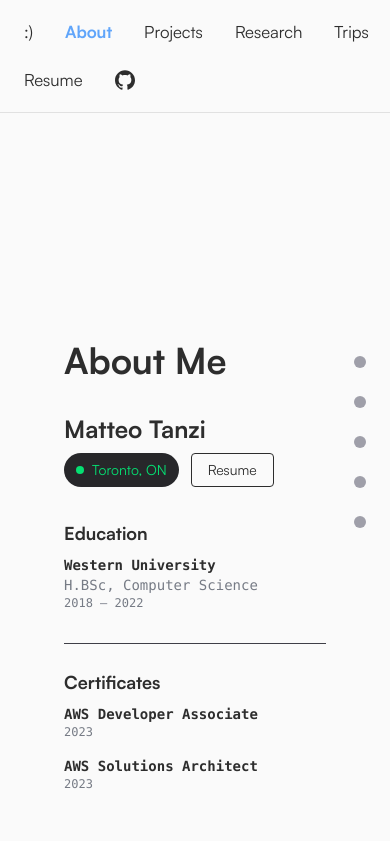
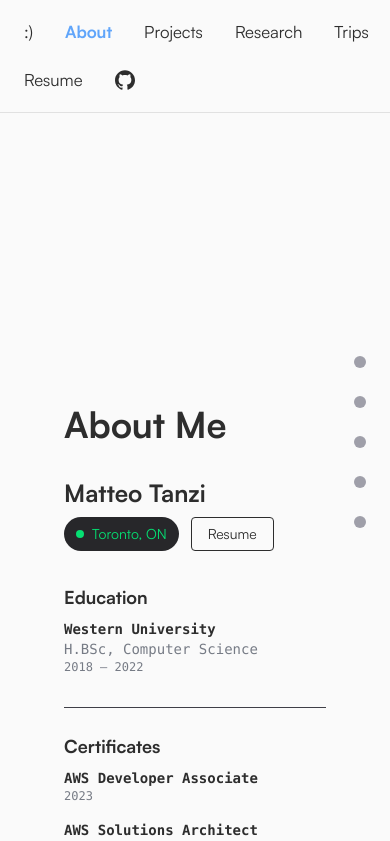
Before and after one commit to MatteoTanziCodes/personal-website, a Next.js app in the folder my-portfolio/: page /about in a window 390 px wide. Shown: the top 841 px of the page. Built offline with nearby package versions, Linux system fonts and the light colour scheme; some icons are missing.

Commit message:
hotfixes

```diff
--- a/my-portfolio/src/components/AboutSection.tsx
+++ b/my-portfolio/src/components/AboutSection.tsx
@@ -35,8 +35,9 @@ export default function AboutSection() {
         });
       },
       {
-        root: containerRef.current,
-        threshold: 0.5, // more reliable middle detection
+        threshold: 0.5, // good for mobile and desktop
+        // 🔧 Remove root for more consistent behavior
+        // root: containerRef.current, ❌
       }
     );
 
@@ -130,7 +131,7 @@ export default function AboutSection() {
       {/* Section Scroll Container */}
       <div
         ref={containerRef}
-        className="w-full h-full overflow-y-scroll snap-y snap-mandatory scroll-smooth scrollbar-hide"
+        className="w-full h-full overflow-y-scroll snap-y snap-mandatory scroll-smooth scrollbar-hide pt-[64px] sm:pt-0"
       >
           <AboutMe />
         <ScrollSection id="contact">
```
